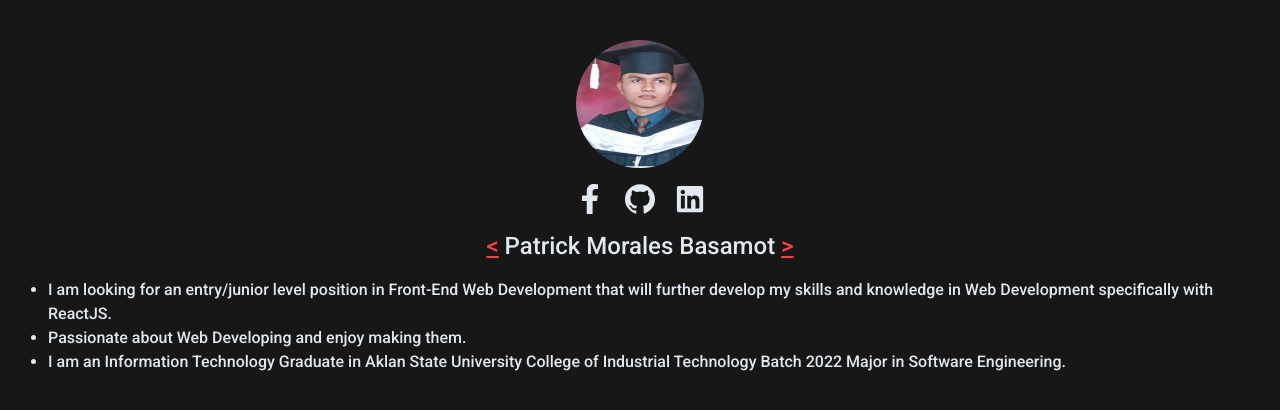
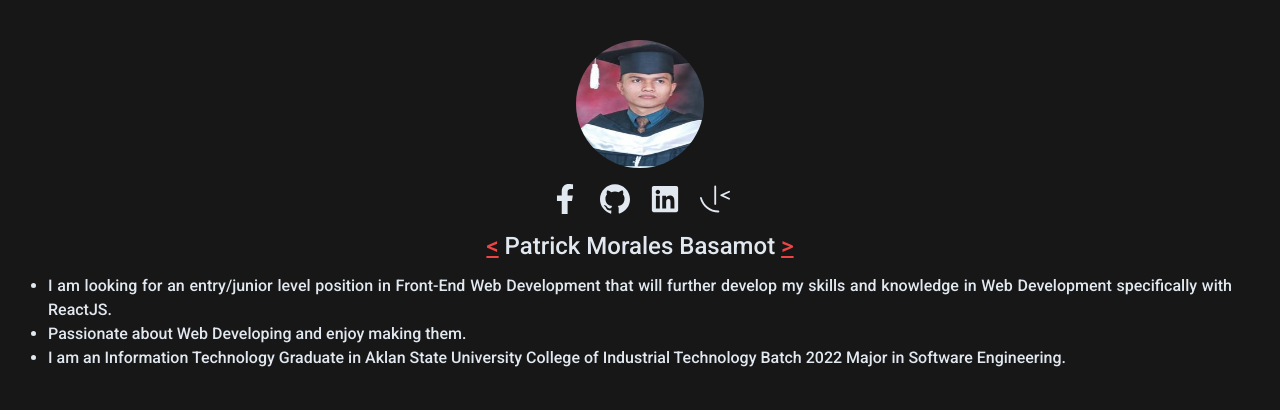
Before and after one commit to patrickbasamot/portfolio, a Next.js app: page / in a window 1280 px wide. Shown: the top 410 px of the page. Built offline with nearby package versions, Linux system fonts and the light colour scheme.

Commit message:
Added new changes

```diff
--- a/components/aboutme.js
+++ b/components/aboutme.js
@@ -23,13 +23,13 @@ const contact =[
       'url': 'https://www.linkedin.com/in/patrick-basamot-2874a3211/',
       'id': 3,
   },
-  // {
-  //     'name': 'Frontend Mentor',
-  //     'icon': <SiFrontendmentor size={30}/>,
-  //     'account': "@patrickbasamot",
-  //     'url': 'https://www.frontendmentor.io/profile/patrickbasamot',
-  //     'id': 4,
-  // }
+  {
+      'name': 'Frontend Mentor',
+      'icon': <SiFrontendmentor size={30}/>,
+      'account': "@patrickbasamot",
+      'url': 'https://www.frontendmentor.io/profile/patrickbasamot',
+      'id': 4,
+  }
 ]
 export default function Aboutme(){
   return(
@@ -56,14 +56,10 @@ export default function Aboutme(){
 
       {/* <p className="text-xs mx-auto text-justify mt-3 text-#a7a9be md:text-base">
       <br/> <br/>
+      <br/> <br/>
+      </p> */}
 
-      <br/> <br/>
-
-
-
-
-      </p> */}
-      <ul className='list-disc pt-4'>
+      <ul className='list-disc mt-3 text-xs text-justify md:text-base'>
 
         <li><p>I am looking for an entry/junior level position in Front-End Web Development that will further develop my skills and knowledge in Web Development specifically with ReactJS.</p></li>
 
```
